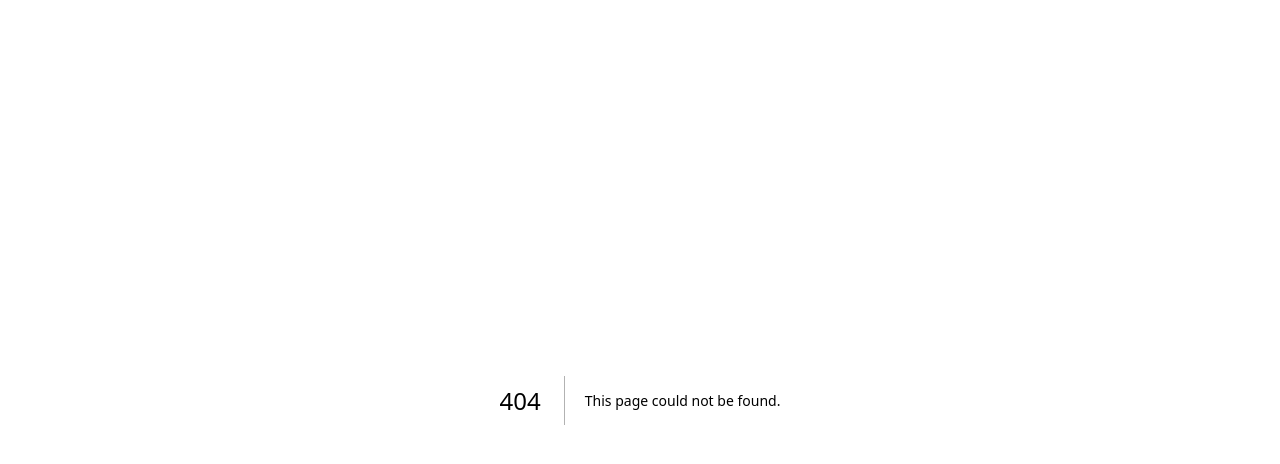
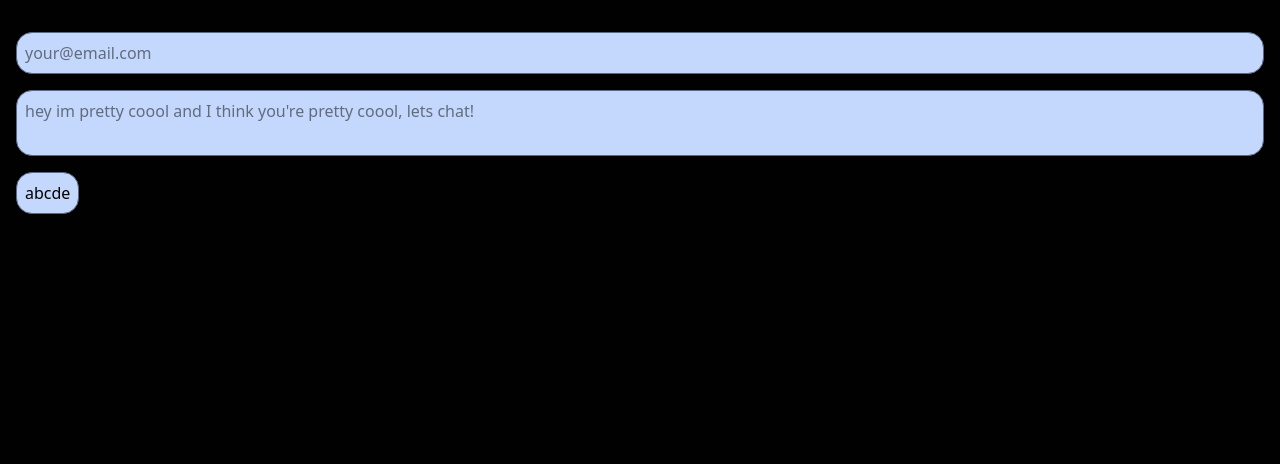
Before and after one commit to al3913/portfolio, a Next.js app: page /components in a window 1280 px wide. Before the commit this address had no page. Shown: the top 464 px of the page. Built offline with nearby package versions, Linux system fonts and the light colour scheme.

Commit message:
for msetup

```diff
--- /dev/null
+++ b/src/app/components/page.tsx
@@ -0,0 +1,9 @@
+import ContactForm from '@/components/ContactForm'
+
+export default function Components() {
+  return (
+    <div className="pt-8 px-4">
+      <ContactForm />
+    </div>
+  )
+}
```
